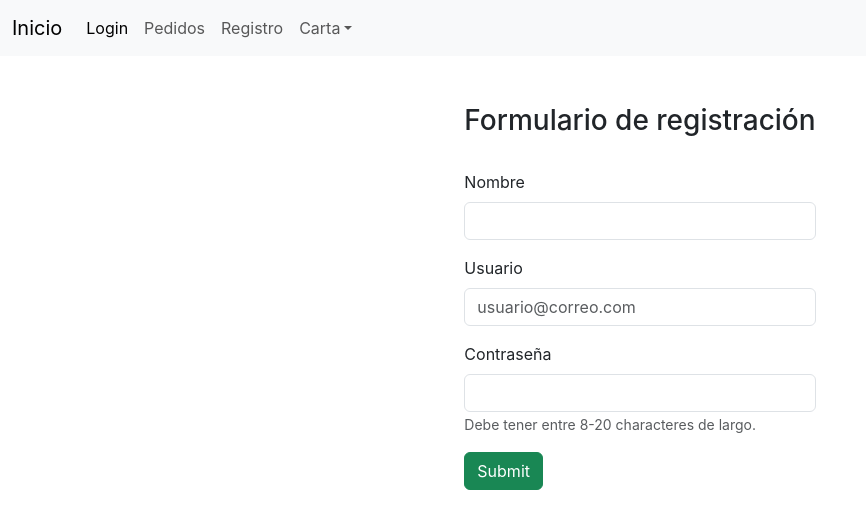
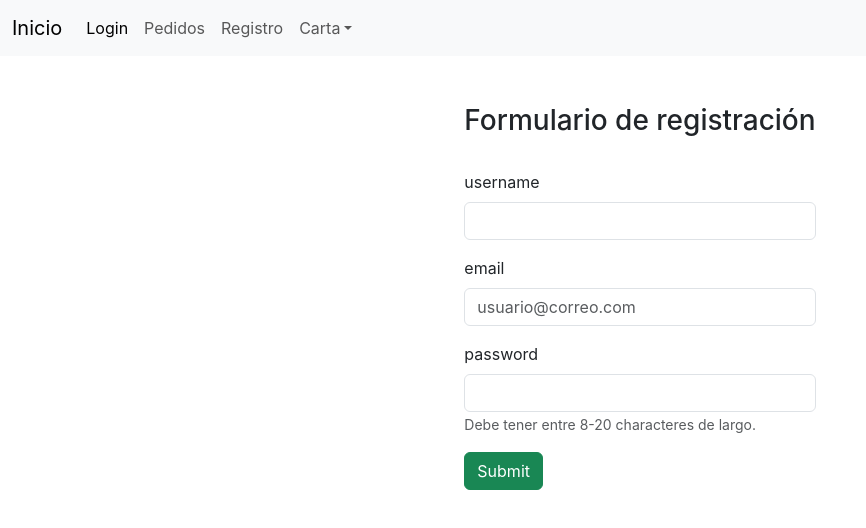
Before and after one commit to Rachius/FrontEnd-Menu, a React (Create React App) app: page /registro in a window 1280 px wide. Shown: the top 528 px of the page, without its empty margins (0-866 px from the left). Built offline with nearby package versions, Linux system fonts and the light colour scheme.

Commit message:
Register - edicion

```diff
--- a/package.json
+++ b/package.json
@@ -10,6 +10,7 @@
     "axios": "^1.6.5",
     "react": "^18.2.0",
     "react-dom": "^18.2.0",
+    "react-hook-form": "^7.49.3",
     "react-router-dom": "^6.21.1",
     "react-scripts": "^5.0.1",
     "web-vitals": "^2.1.4"
--- /dev/null
+++ b/src/api/auth.js
@@ -0,0 +1,5 @@
+import axios from "axios";
+
+const API = 'http://localhost:4000/api'
+
+export const registerRequest = user => axios.post(`${API}/register`,user)
--- a/src/screens/Login.jsx
+++ b/src/screens/Login.jsx
@@ -1,69 +1,71 @@
 import React, { Component } from 'react';
-import { Form } from 'react-router-dom';
-import axios from 'axios';
+import { useForm } from 'react-hook-form'
 
 
 
 
 
-class Login extends Component{
-  state={
-       form:{
-             username: '',
-             password: '',
 
-           }
+function Login (){
+    const {register, handleSubmit} = useForm()
 
-         }
+    const onSubmit = handleSubmit((data)=> {
+      console.log(data)
 
-         handleChange = e=>{
-           this.setState({
-             form:{
-               ...this.state.form,
-               [e.target.name]: e.target.value
-             }
-           });
-           console.log(this.state.form);
+    })
 
-         }
-
-         render (){
   return (
-             <div>Loginasd
-                 <div class="d-flex justify-content-center">
-             <div >
+    <div>
+      Loginasd
+      <div className="d-flex justify-content-center">
+        <div>
           <br />
           <br />
           <h3>Inicia sesión</h3>
           <br />
-                 <form>
-                 <div class="mb-3">
-                  <label for="InputEmailReg" class="form-label">Usuario</label>
-                  <input type="email" class="form-control" id="InputEmailReg" aria-describedby="emailregHelp" placeholder="usuario@correo.com" required onChange={this.handleChange} name="username"/>
+          <form onSubmit={onSubmit}>
+            <div className="mb-3">
+              <label htmlFor="InputEmailReg" className="form-label">
+                Usuario
+              </label>
+              <input
+                type="email"
+                className="form-control"
+                id="InputEmailReg"
+                aria-describedby="emailregHelp"
+                placeholder="usuario@correo.com"
+                required
+                {...register('email')}
+              />
             </div>
-                 <div class="mb-3">
-                  <label for="InputPasswordReg" class="form-label">Contraseña</label>
-                     <input type="password" class="form-control" id="InputPasswordReg" required onChange={this.handleChange} name="password"/>
-
+            <div className="mb-3">
+              <label htmlFor="InputPasswordReg" className="form-label">
+                Contraseña
+              </label>
+              <input
+                type="password"
+                className="form-control"
+                id="InputPasswordReg"
+                required
+                {...register('password')}
+              />
             </div>
-                 <div class="mb-3 form-check">
-                  <input type="checkbox" class="form-check-input" id="exampleCheck1" />
-                  <label class="form-check-label" for="exampleCheck1">Check me out</label>
+            <div className="mb-3 form-check">
+              <input type="checkbox" className="form-check-input" id="exampleCheck1" />
+              <label className="form-check-label" htmlFor="exampleCheck1">
+                Check me out
+              </label>
             </div>
             <div>
-                 <button type="submit" class="btn btn-success">Submit</button>
-
+              <button type="submit" className="btn btn-success">
+                Submit
+              </button>
             </div>
-
-
-
-
           </form>
         </div>
       </div>
     </div>
-  )
-  }
+  );
 }
 
   export default Login
--- a/src/screens/Registro.jsx
+++ b/src/screens/Registro.jsx
@@ -1,8 +1,15 @@
 import React from 'react'
-import { Form } from 'react-router-dom'
+import {useForm} from 'react-hook-form'
+import { registerRequest } from '../api/auth.js'
 
 
-const Registro = () => {
+
+
+function Registro(){
+
+  const {register,handleSubmit} = useForm()
+
+
   return (
       <div class="d-flex justify-content-center">
         <div >
@@ -10,18 +17,22 @@ const Registro = () => {
           <br />
             <h3>Formulario de registración</h3>
             <br />
-            <form>
+            <form onSubmit={handleSubmit(async (values) => {
+              const res = await registerRequest(values);
+              console.log(res);
+                })} noValidate>
+
               <div class="mb-3 needs-validation" novalidate>
-              <label for="InputNameReg" class="form-label">Nombre</label>
-              <input type="text" class="form-control" id="InputNameReg" aria-describedby="nameregHelp" required />
+              <label for="InputNameReg" class="form-label">username</label>
+              <input type="text" class="form-control" id="InputNameReg" aria-describedby="nameregHelp" {...register('username', { required: true })} />
             </div>
             <div class="mb-3">
-              <label for="InputEmailReg" class="form-label">Usuario</label>
-              <input type="email" class="form-control" id="InputEmailReg" aria-describedby="emailregHelp" placeholder="usuario@correo.com" required />
+              <label for="InputEmailReg" class="form-label">email</label>
+              <input type="email" class="form-control" id="InputEmailReg" aria-describedby="emailregHelp" placeholder="usuario@correo.com" {...register('email', { required: true })}/>
             </div>
             <div class="mb-3">
-              <label for="InputPasswordReg" class="form-label">Contraseña</label>
-              <input type="password" class="form-control" id="InputPasswordReg" required/>
+              <label for="InputPasswordReg" class="form-label">password</label>
+              <input type="password" class="form-control" id="InputPasswordReg" {...register('password', { required: true })}/>
               <span id="passwordHelpInline" class="form-text">Debe tener entre 8-20 characteres de largo.</span>
 
             </div>
```
Also changed, not shown: 1 other file (tests, documents, lock files or other folders). Lines whose indentation alone changed are shown as unchanged.
